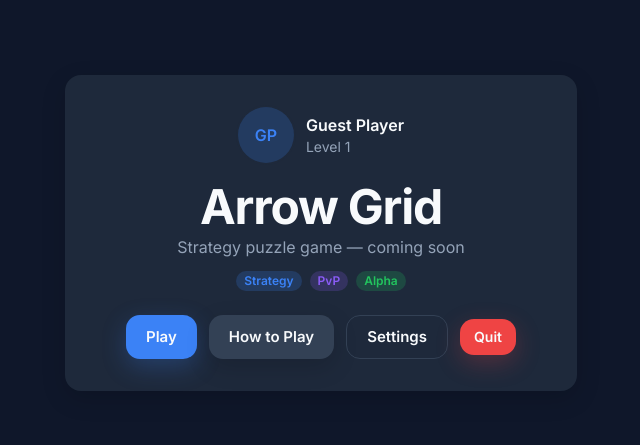
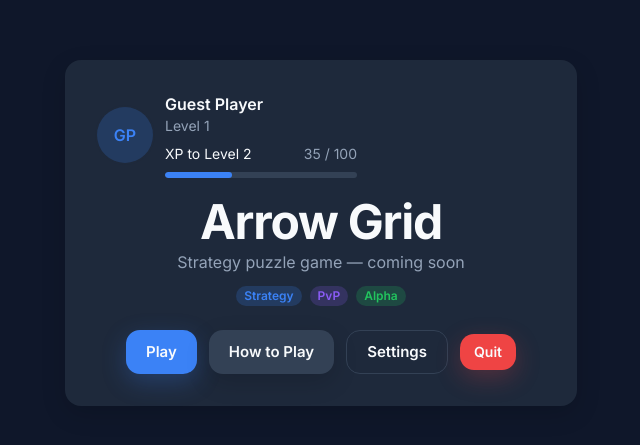
Before and after one commit to Himanshu8913/arrow-grid, a React (Vite) app: page / in a window 1280 px wide. Shown: the part 167-612 px from the top of the page, without its empty margins (319-959 px from the left). Built offline with nearby package versions, Linux system fonts and the light colour scheme.

Commit message:
feat(ui): add ProgressBar component

```diff
--- a/src/app/app.tsx
+++ b/src/app/app.tsx
@@ -12,6 +12,7 @@ import {
   CardTitle,
 } from "@/ui/card";
 import { Dialog } from "@/ui/dialog";
+import { ProgressBar } from "@/ui/progress-bar";
 
 export function App() {
   const [isHowToPlayOpen, setIsHowToPlayOpen] = useState(false);
@@ -28,9 +29,17 @@ export function App() {
           <CardHeader>
             <div className="mb-4 flex items-center justify-center gap-3">
               <Avatar alt="Guest Player" name="Guest Player" size="lg" />
-              <div className="text-left">
+              <div className="min-w-0 flex-1 text-left">
                 <p className="font-semibold text-text-primary">Guest Player</p>
                 <p className="text-sm text-text-muted">Level 1</p>
+                <ProgressBar
+                  className="mt-2 max-w-[12rem]"
+                  value={35}
+                  max={100}
+                  label="XP to Level 2"
+                  showValue
+                  size="sm"
+                />
               </div>
             </div>
             <CardTitle>
--- a/src/ui/index.ts
+++ b/src/ui/index.ts
@@ -24,4 +24,10 @@ export {
 } from "./card";
 export { Dialog, type DialogProps } from "./dialog";
 export { Modal, type ModalProps } from "./modal";
+export {
+  ProgressBar,
+  type ProgressBarProps,
+  type ProgressBarSize,
+  type ProgressBarVariant,
+} from "./progress-bar";
 export { Toast, type ToastProps } from "./toast";
--- /dev/null
+++ b/src/ui/progress-bar.tsx
@@ -0,0 +1,92 @@
+import { type ComponentProps, useId } from "react";
+
+import { getProgressPercentage } from "@/utils/progress";
+import { cn } from "@/utils/cn";
+
+const variantStyles = {
+  primary: "bg-accent-primary",
+  secondary: "bg-accent-secondary",
+  success: "bg-success",
+  warning: "bg-warning",
+  danger: "bg-danger",
+} as const;
+
+const sizeStyles = {
+  sm: "h-1.5",
+  md: "h-2.5",
+} as const;
+
+export type ProgressBarVariant = keyof typeof variantStyles;
+export type ProgressBarSize = keyof typeof sizeStyles;
+
+export interface ProgressBarProps extends ComponentProps<"div"> {
+  /** Current progress value. */
+  value: number;
+  /** Maximum progress value. Defaults to `100`. */
+  max?: number;
+  variant?: ProgressBarVariant;
+  size?: ProgressBarSize;
+  /** Optional label shown above the bar. */
+  label?: string;
+  /** When true, displays `value / max` on the right. */
+  showValue?: boolean;
+}
+
+/**
+ * Accessible horizontal progress indicator for XP, loading, or completion states.
+ */
+export function ProgressBar({
+  value,
+  max = 100,
+  variant = "primary",
+  size = "md",
+  label,
+  showValue = false,
+  className,
+  ...props
+}: ProgressBarProps) {
+  const labelId = useId();
+  const percentage = getProgressPercentage(value, max);
+  const hasLabel = Boolean(label);
+
+  return (
+    <div className={cn("w-full", className)} {...props}>
+      {(hasLabel || showValue) && (
+        <div className="mb-2 flex items-center justify-between gap-3 text-sm">
+          {hasLabel ? (
+            <span id={labelId} className="font-medium text-text-primary">
+              {label}
+            </span>
+          ) : (
+            <span />
+          )}
+          {showValue ? (
+            <span className="text-text-muted">
+              {Math.round(value)} / {Math.round(max)}
+            </span>
+          ) : null}
+        </div>
+      )}
+
+      <div
+        role="progressbar"
+        aria-valuemin={0}
+        aria-valuemax={max}
+        aria-valuenow={value}
+        aria-labelledby={hasLabel ? labelId : undefined}
+        className={cn(
+          "w-full overflow-hidden rounded-full bg-bg-card",
+          sizeStyles[size],
+        )}
+      >
+        <div
+          className={cn(
+            "h-full rounded-full transition-[width] duration-300 ease-out",
+            variantStyles[variant],
+          )}
+          style={{ width: `${percentage}%` }}
+        />
+      </div>
+    </div>
+  );
+}
--- /dev/null
+++ b/src/utils/progress.ts
@@ -0,0 +1,17 @@
+/**
+ * Clamps a numeric value to an inclusive `[min, max]` range.
+ */
+export function clamp(value: number, min: number, max: number): number {
+  return Math.min(Math.max(value, min), max);
+}
+
+/**
+ * Converts a current value and maximum into a 0–100 percentage.
+ */
+export function getProgressPercentage(value: number, max: number): number {
+  if (max <= 0) {
+    return 0;
+  }
+
+  return clamp((value / max) * 100, 0, 100);
+}
```
